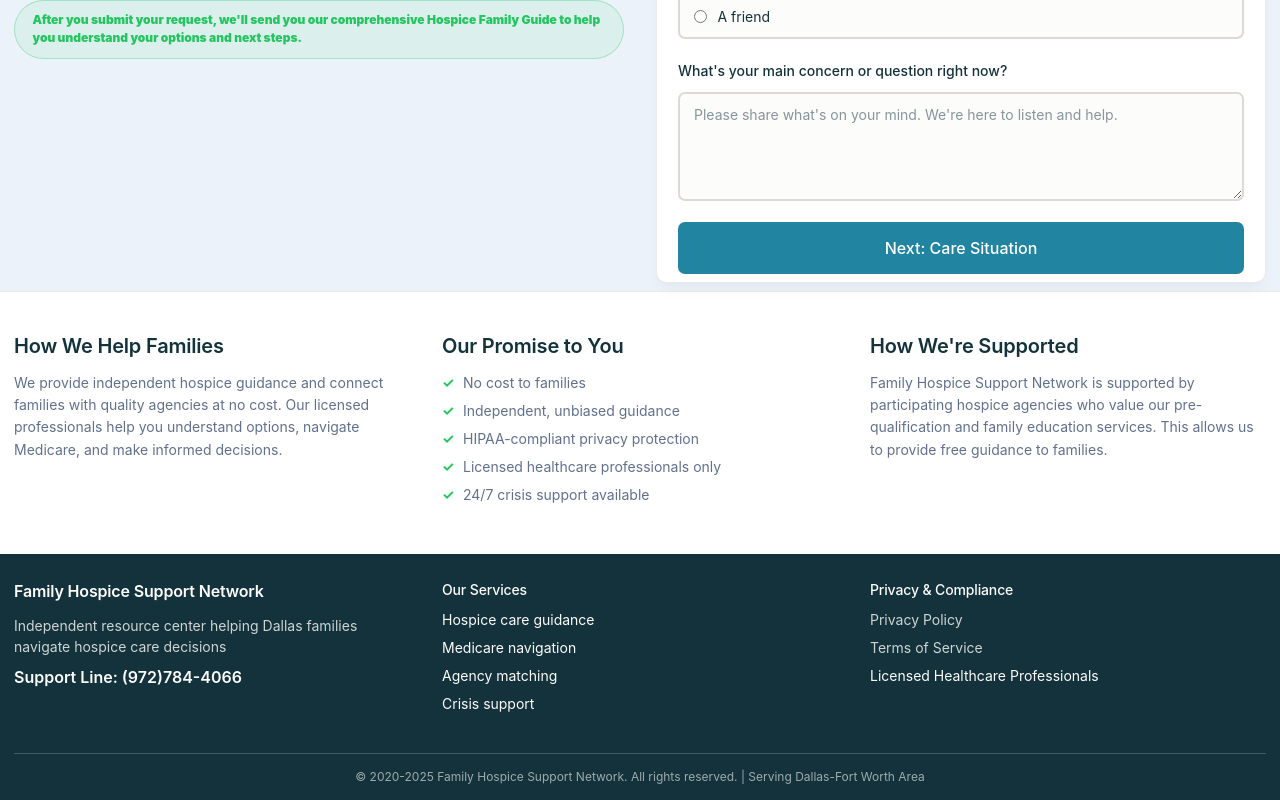
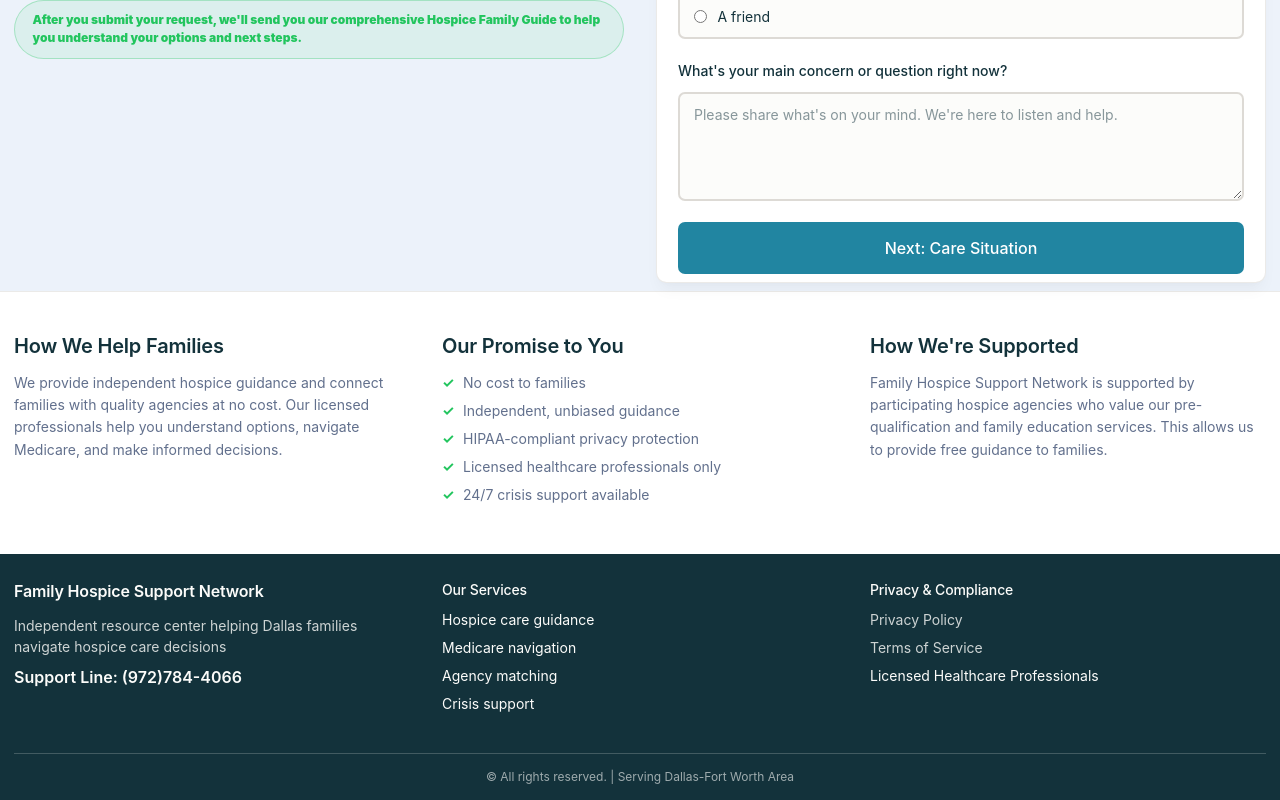
Before and after one commit to sai999-dev/hospice-frontend, a React (Vite) app: page / in a window 1280 px wide. Shown: the part 543-1343 px from the top of the page. Built offline with nearby package versions, Linux system fonts and the light colour scheme; no server answers.

Commit message:
Update Footer.jsx

```diff
--- a/src/components/Footer.jsx
+++ b/src/components/Footer.jsx
@@ -49,7 +49,7 @@ const Footer = () => {
           </div>
         </div>
         <div className="border-t border-[rgba(252,252,250,0.2)] pt-4 text-center">
-          <p className="text-[12px] m-0" style={{color:'rgba(252,252,250,0.6)'}}>&copy; 2020-2025 Family Hospice Support Network. All rights reserved. | Serving Dallas-Fort Worth Area</p>
+          <p className="text-[12px] m-0" style={{color:'rgba(252,252,250,0.6)'}}>&copy; All rights reserved. | Serving Dallas-Fort Worth Area</p>
         </div>
       </div>
       {pdfOpen && pdfSrc && (
```
